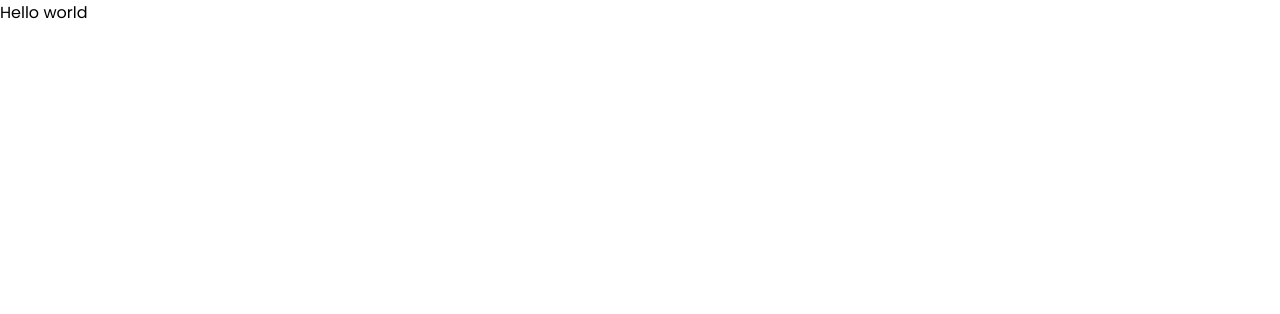
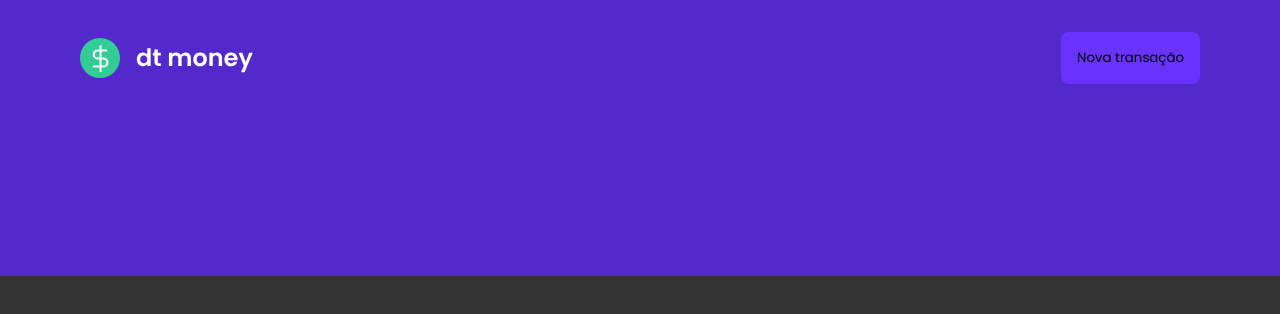
Before and after one commit to iago-abner/control-money, a React (Create React App) app: page / in a window 1280 px wide. Shown: the top 314 px of the page. Built offline with nearby package versions, Linux system fonts and the light colour scheme.

Commit message:
add header

```diff
--- a/src/components/header/index.tsx
+++ b/src/components/header/index.tsx
@@ -1,7 +1,13 @@
+import logoImg from '../../assets/logo.svg'
+import { Container, Content } from './styles';
+
 export function Header(){
     return(
-        <header>
-            Hello world
-        </header>
+        <Container>
+            <Content>
+                <img src={logoImg} alt="logo" />
+                <button type="button">Nova transação</button>
+            </Content>
+        </Container>
     );
 }
--- /dev/null
+++ b/src/components/header/styles.ts
@@ -0,0 +1,26 @@
+import styled from 'styled-components'
+
+export const Container = styled.header`
+    background: var(--blue);
+`;
+
+export const Content = styled.div`
+    max-width: 1120px;
+    margin: 0 auto;
+
+    padding: 2rem 1rem 12rem;
+    display:flex;
+    justify-content: space-between;
+
+    button{
+        background: var(--blue-light);
+        border: none;
+        border-radius: 0.5rem;
+        padding: 1rem;
+
+        transition: filter 0.3s;
+        &:hover{
+            filter: brightness(0.92)
+        }
+    }
+`;
--- a/src/styles/global.ts
+++ b/src/styles/global.ts
@@ -2,7 +2,7 @@
 
 export const GlobalStyle = createGlobalStyle`
     :root {
-        --background: #FFF;
+        --background: #333;
         --red: #E62E4D;
         --blue: #5429CC;
         --blue-light: #6933ff;
```
